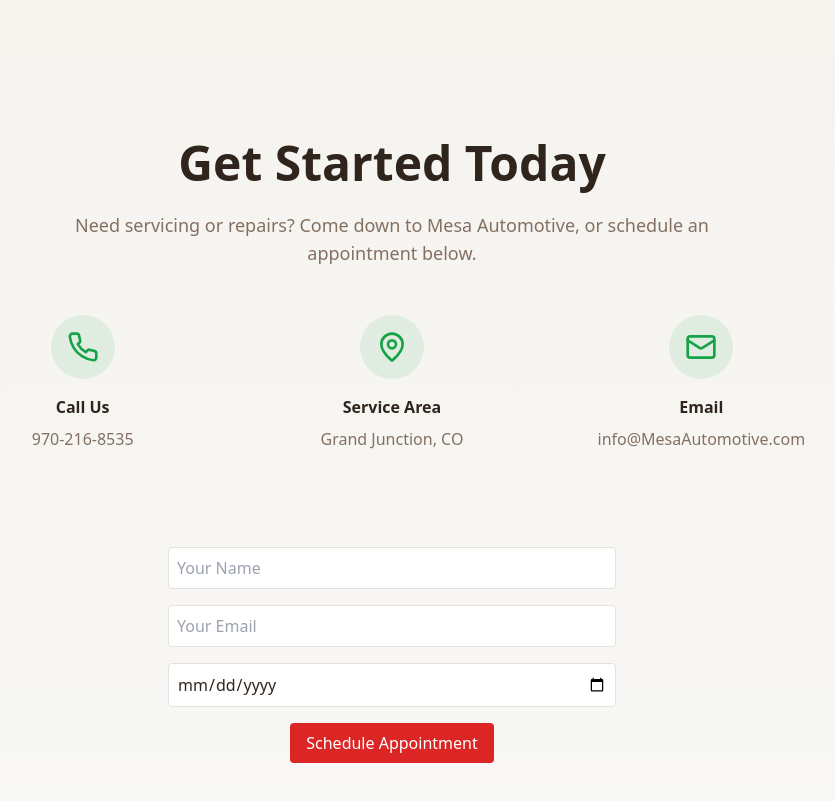
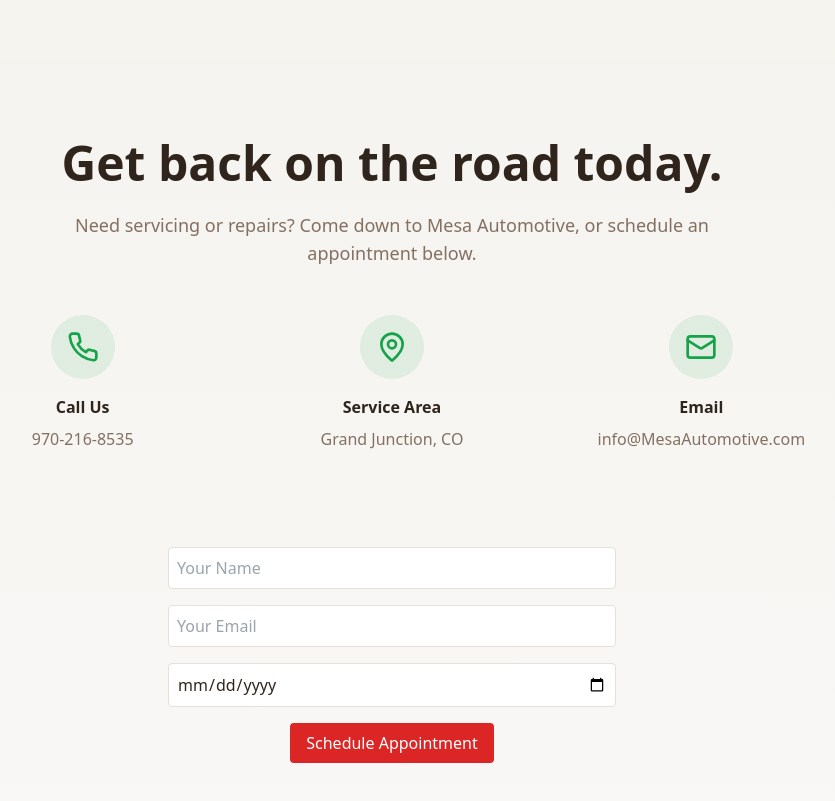
Before and after one commit to 65656567/Auto-mechanic-client, a React (Vite) app: page / in a window 1280 px wide. Shown: the part 2320-3121 px from the top of the page, without its empty margins (248-1083 px from the left). Built offline with nearby package versions, Linux system fonts and the light colour scheme; the HTML template or start-up script is replaced by a standard one.

Commit message:
Update Index.tsx

```diff
--- a/src/pages/Index.tsx
+++ b/src/pages/Index.tsx
@@ -23,7 +23,7 @@ const Index = () => {
         <div className="container mx-auto px-4">
           <div className="max-w-4xl mx-auto text-center">
             <h2 className="text-4xl md:text-5xl font-bold text-foreground mb-6">
-              Get Started Today
+              Get back on the road today.
             </h2>
             <p className="text-lg text-muted-foreground mb-12 max-w-2xl mx-auto">
               Need servicing or repairs? Come down to Mesa Automotive,
```
